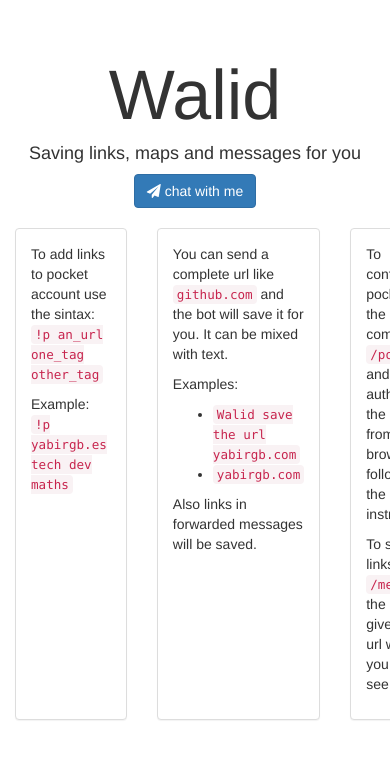
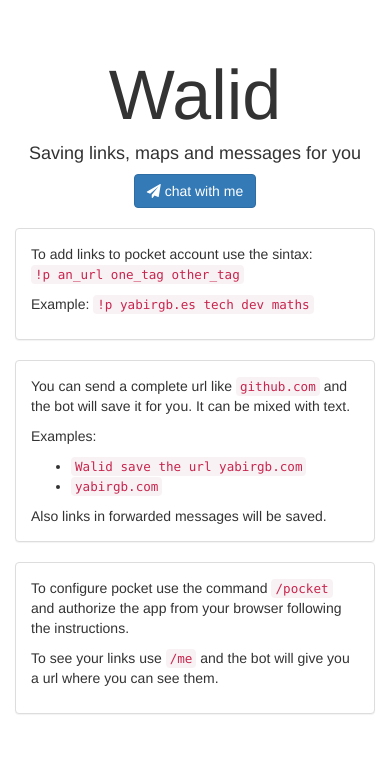
Before and after one commit to yabirgb/Walid, a Flask app: template pyserver/app/templates/index.html in a window 390 px wide; the page is wider, and only the part inside the window is pictured. Shown: the part 55-814 px from the top of that part. Run offline with Flask 2, Linux system fonts and the light colour scheme; the template is opened without the code that fills it, so the values that code supplies are empty; parts of the project's set-up code (start-up, migrations or seed data) failed here and were passed over; some libraries are stand-ins or nearby versions.

Commit message:
Priorize responsive over style

```diff
--- a/pyserver/app/templates/index.html
+++ b/pyserver/app/templates/index.html
@@ -44,7 +44,7 @@
     </div>
   </div>
   <br>
-  <div class="row equal">
+  <div class="row">
     <div class="col-md-4 colum col-xs-12 text-cetner">
       <div class="panel panel-default">
           <div class="panel-body">
```
